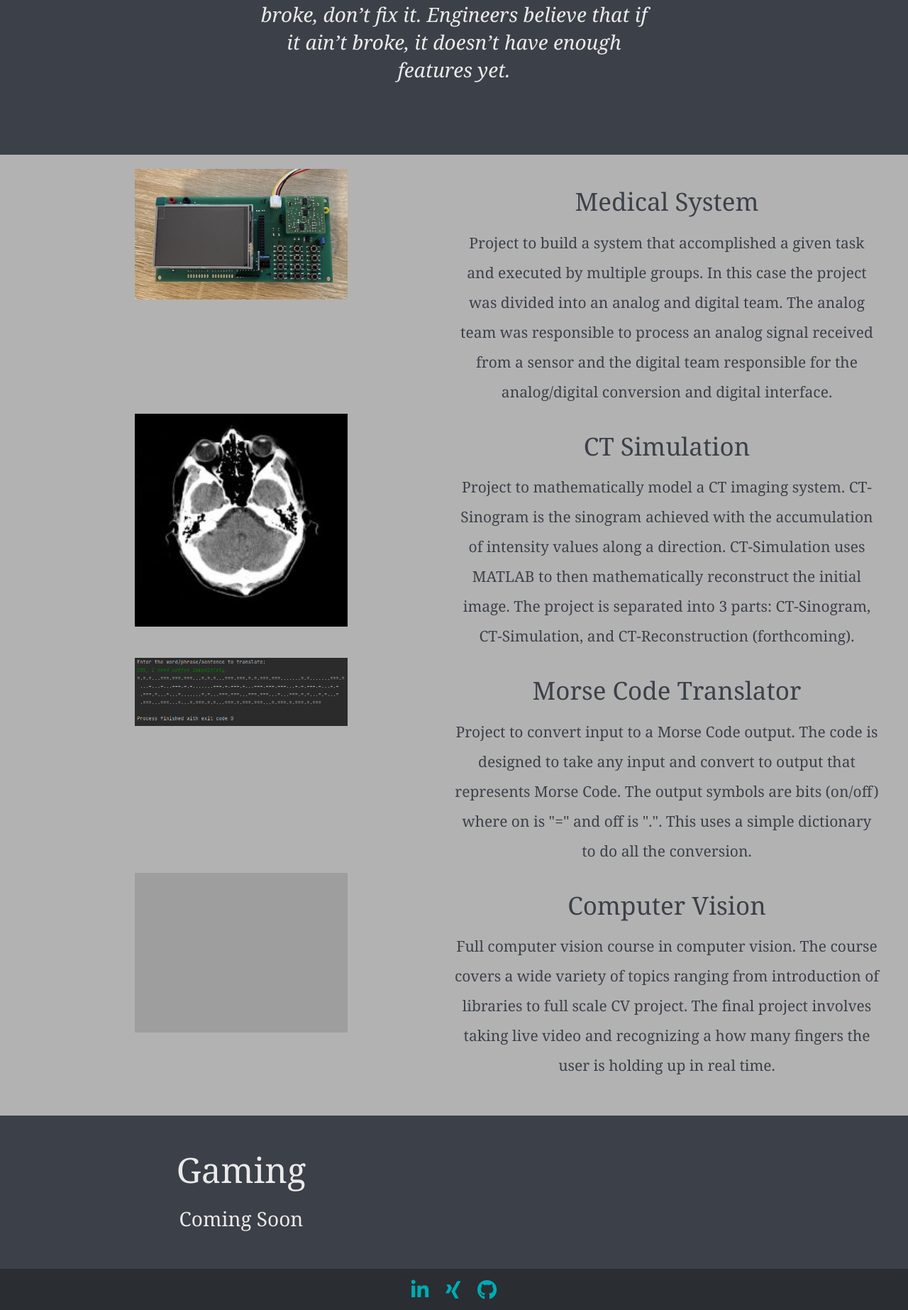
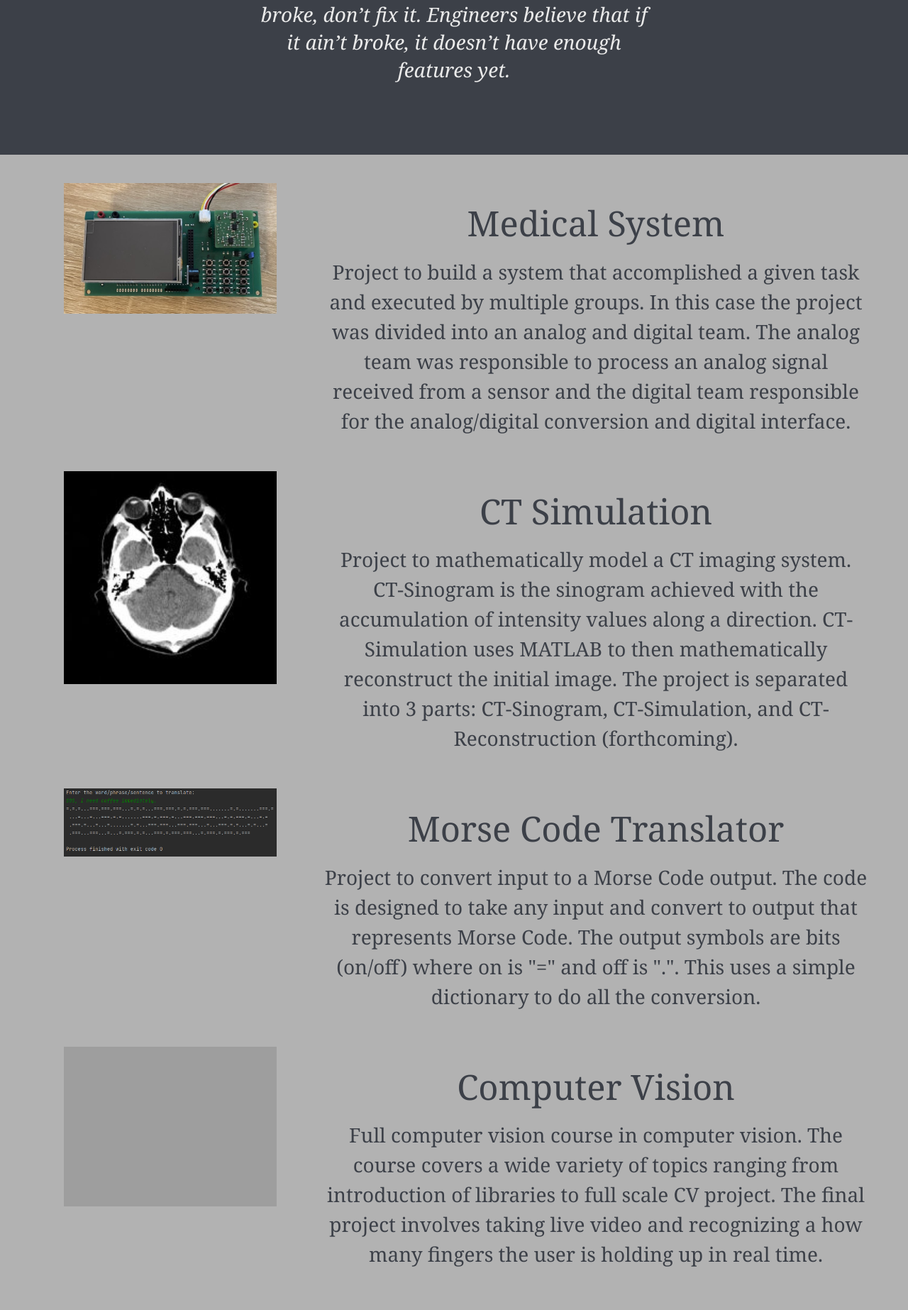
Before and after one commit to cgrundman/christian-grundman-website, a Flask app: page /projects in a window 1280 px wide. Shown: the part 768-2614 px from the top of the page at 71% size. Run offline with Flask 2, Linux system fonts and the light colour scheme; some libraries are stand-ins or nearby versions; grey boxes are pictures that could not be loaded.

Commit message:
formatted project page

```diff
--- a/static/css/styles.css
+++ b/static/css/styles.css
@@ -204,6 +204,10 @@ section {
     padding: 0px 0px 0px;
 }
 
+.project-entry {
+    padding: 20px 0px;
+}
+
 .about-row {
     width: 65%;
     margin: 50px auto 3rem auto;
--- a/templates/projects.html
+++ b/templates/projects.html
@@ -36,79 +36,79 @@
     <div class="container-fluid">
 
         <!-- Medical System -->
-        <div class="row">
-            <div class="col-lg-6 text-center">
+        <div class="row project-entry">
+            <div class="col-lg-4 text-center">
                 <a href="/medical-system">
                     <img src="{{url_for('static', filename='images/medical_system_1.jpg')}}" alt="Medical System" class="img_thumbnail rounded">
                 </a>
             </div>
-            <div class="col-lg-6 text-center">
+            <div class="col-lg-8 text-center">
                 <div class="project-desc-section">
-                    <h3 class="project-title">Medical System</h3>
-                    <p class="project-description">
+                    <h2 class="project-title">Medical System</h2>
+                    <h4 class="project-description">
                         Project to build a system that accomplished a given task and executed by multiple groups. In
                         this case the project was divided into an analog and digital team. The analog team was
                         responsible to process an analog signal received from a sensor and the digital team responsible
                         for the analog/digital conversion and digital interface.
-                    </p>
+                    </h4>
                 </div>
             </div>
         </div>
 
         <!-- CT Simulation -->
-        <div class="row">
-            <div class="col-lg-6 text-center">
+        <div class="row project-entry">
+            <div class="col-lg-4 text-center">
                 <a href="/ct-simulation">
                     <img src="{{url_for('static', filename='images/ct_simulation_1.jpg')}}" alt="CT Simulation" class="img_thumbnail rounded">
                 </a>
             </div>
-            <div class="col-lg-6 text-center">
+            <div class="col-lg-8 text-center">
                 <div class="project-desc-section">
-                    <h3 class="project-title">CT Simulation</h3>
-                    <p class="project-description">
+                    <h2 class="project-title">CT Simulation</h2>
+                    <h4 class="project-description">
                         Project to mathematically model a CT imaging system. CT-Sinogram is the sinogram achieved with
                         the accumulation of intensity values along a direction. CT-Simulation uses MATLAB to then
                         mathematically reconstruct the initial image. The project is separated into 3 parts:
                         CT-Sinogram, CT-Simulation, and CT-Reconstruction (forthcoming).
-                    </p>
+                    </h4>
                 </div>
             </div>
         </div>
 
         <!-- Morse Code -->
-        <div class="row">
-            <div class="col-lg-6 text-center">
+        <div class="row project-entry">
+            <div class="col-lg-4 text-center">
                 <a href="/morse-code">
                     <img src="{{url_for('static', filename='images/morse_code_3.png')}}" alt="Morse Code" class="img_thumbnail rounded">
                 </a>
             </div>
-            <div class="col-lg-6 text-center">
+            <div class="col-lg-8 text-center">
                 <div class="project-desc-section">
-                    <h3 class="project-title">Morse Code Translator</h3>
-                    <p class="project-description">
+                    <h2 class="project-title">Morse Code Translator</h2>
+                    <h4 class="project-description">
                         Project to convert input to a Morse Code output. The code is designed to take any input and
                         convert to output that represents Morse Code. The output symbols are bits (on/off) where on is
                         "=" and off is ".". This uses a simple dictionary to do all the conversion.
-                    </p>
+                    </h4>
                 </div>
             </div>
         </div>
 
         <!-- Computer Vision -->
-        <div class="row">
-            <div class="col-lg-6 text-center">
+        <div class="row project-entry">
+            <div class="col-lg-4 text-center">
                 <a href="/computer-vision">
                     <img src="{{url_for('static', filename='')}}" alt="Computer Vision" class="img_thumbnail rounded">
                 </a>
             </div>
-            <div class="col-lg-6 text-center">
+            <div class="col-lg-8 text-center">
                 <div class="project-desc-section">
-                    <h3 class="project-title">Computer Vision</h3>
-                    <p class="project-description">
+                    <h2 class="project-title">Computer Vision</h2>
+                    <h4 class="project-description">
                         Full computer vision course in computer vision. The course covers a wide variety of topics
                         ranging from introduction of libraries to full scale CV project. The final project involves
                         taking live video and recognizing a how many fingers the user is holding up in real time.
-                    </p>
+                    </h4>
                 </div>
             </div>
         </div>
@@ -120,7 +120,7 @@
 <section id="base-content">
     <div class="container-fluid text-center">
         <div class="row">
-            <div class="col-lg-6 text-center">
+            <div class="col text-center">
                 <h2>Gaming</h2>
                 <h4>Coming Soon</h4>
             </div>
```
